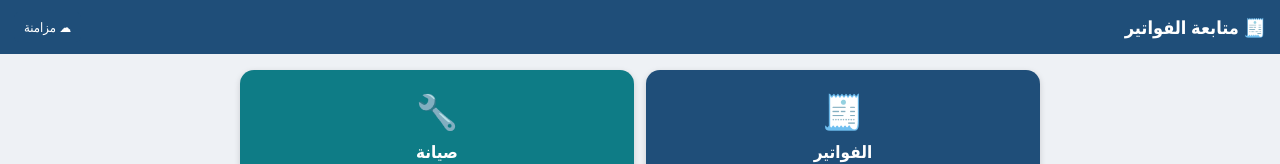
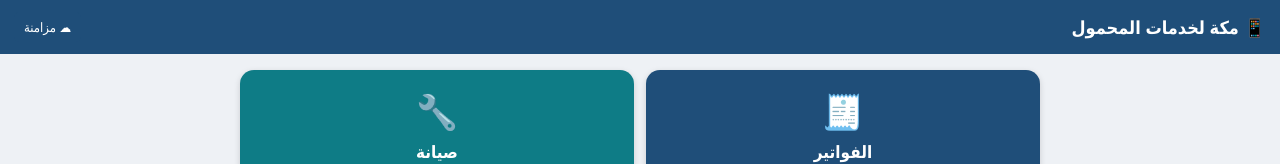
Before and after one commit to rafiq-almuslim-app/invoice-tracker, a plain HTML site: page index.html in a window 1280 px wide. Shown: the top 164 px of the page. Drawn offline with Linux system fonts and the light colour scheme.

Commit message:
Change title and header text to مكة لخدمات المحمول

```diff
--- a/index.html
+++ b/index.html
@@ -1,5 +1,5 @@
 <!doctype html><html lang="ar" dir="rtl"><head><meta charset="utf-8"><meta name="viewport" content="width=device-width,initial-scale=1">
-<title>متابعة الفواتير</title>
+<title>مكة لخدمات المحمول</title>
 <style>
 *{box-sizing:border-box}body{margin:0;font-family:system-ui,Tahoma,Arial;background:#eef1f5;color:#1b2430}
 header{background:#1f4e79;color:#fff;padding:12px 14px;font-weight:700;font-size:18px;display:flex;justify-content:space-between;align-items:center;gap:8px}
@@ -54,7 +54,7 @@ body{padding-bottom:74px}
 .ihd{font-weight:700;margin:12px 0 6px;font-size:14px;color:#345}
 @media print{header,.noprint{display:none}}
 </style></head><body>
-<header><span id="ttl">🧾 متابعة الفواتير</span><span class="noprint"><button class="sbtn" id="cloudbtn" onclick="syncOpen()">☁ مزامنة</button></span></header>
+<header><span id="ttl">📱 مكة لخدمات المحمول</span><span class="noprint"><button class="sbtn" id="cloudbtn" onclick="syncOpen()">☁ مزامنة</button></span></header>
 <div class="ov" id="syn"><div class="box"><h3>☁ مزامنة بين الأجهزة</h3>
 <div id="syn_off"><p style="font-size:14px;margin:0 0 8px">اكتب كود سري من اختيارك (8 حروف أو أرقام على الأقل). اكتب نفس الكود على أي جهاز تاني وهتشوف نفس البيانات. الكود بيتخزن على جهازك بس، ومحدش يعرف بياناتك من غيره. لو نسيت الكود مش هتقدر تسترجع البيانات من السحابة، فاحفظه.</p>
 <label>الكود السري</label><input id="syn_code" type="password" autocomplete="off"><div style="margin-top:8px"><button class="bd" onclick="syncOn()">تفعيل المزامنة</button> <button class="br" onclick="syncClose()">إغلاق</button></div></div>
@@ -176,7 +176,7 @@ function drawGlobal(){
 
 
 let scr=localStorage.getItem('scr')||'home',view='list';
-const TT={home:'🧾 متابعة الفواتير',inv:'🧾 الفواتير',rej:'↩ مردود المشتريات',stk:'📦 المخزن',acc:'💰 الحساب',del:'✅ تم التسليم',rep:'🔧 صيانة'};
+const TT={home:"📱 مكة لخدمات المحمول",inv:'🧾 الفواتير',rej:'↩ مردود المشتريات',stk:'📦 المخزن',acc:'💰 الحساب',del:'✅ تم التسليم',rep:'🔧 صيانة'};
 function go(s){scr=s;if(s==='inv')view='list';localStorage.setItem('scr',s);draw();window.scrollTo(0,0)}
 function openInv(i){db.cur=i;view='det';save();draw();window.scrollTo(0,0)}
 function srch(){const q=norm($('q_s').value),o=$('srch');if(!q){o.innerHTML='';return}
```
